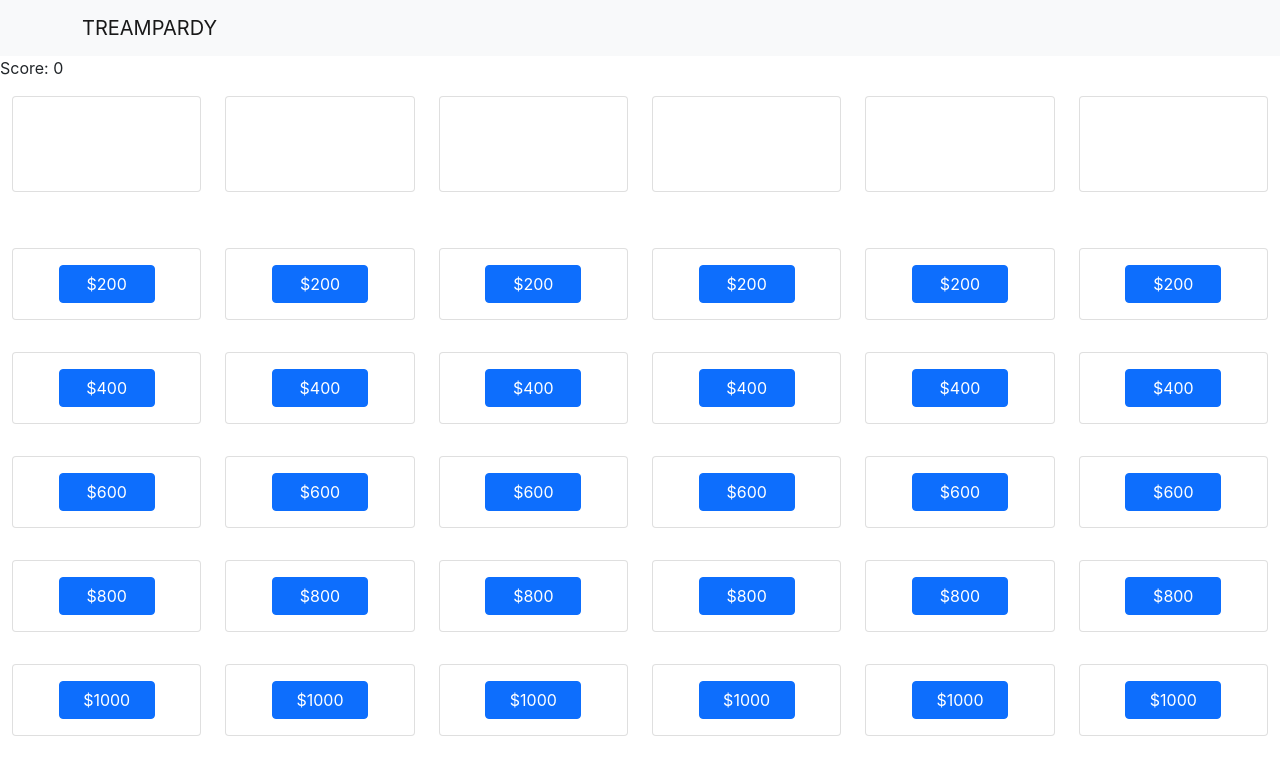
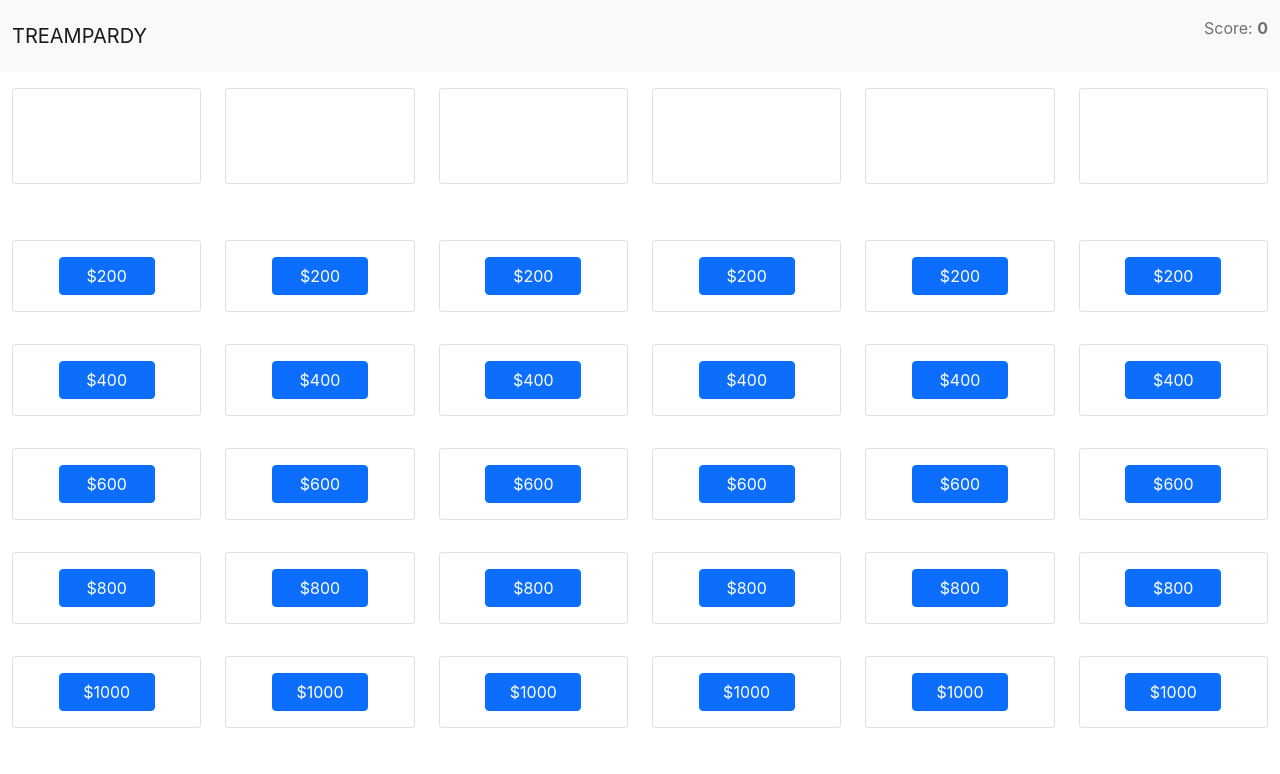
Before and after one commit to lindseykay/Treampardy, a React (Create React App) app: page /gameboard in a window 1280 px wide. Shown: the top 774 px of the page. Built offline with nearby package versions, Linux system fonts and the light colour scheme; no server answers.

Commit message:
Moved score to header

```diff
--- a/src/GameComponents/GameBoard.jsx
+++ b/src/GameComponents/GameBoard.jsx
@@ -7,14 +7,12 @@ import HeaderCard from "./HeaderCard";
 import BoardCard from "./BoardCard";
 import ClueModal from "./ClueModal";
 import AnswerModal from "./AnswerModal";
-import { ScrollRestoration } from "react-router-dom";
 
 export default function GameBoard(props) {
     return (
         <>
             <div>
-                {HeaderBar("TREAMPARDY")}
-                Score: {props.score}
+                {HeaderBar(props, "TREAMPARDY")}
             </div>
             <div>
                 <Container fluid>
--- a/src/GameComponents/GameBoardHeader.jsx
+++ b/src/GameComponents/GameBoardHeader.jsx
@@ -3,11 +3,18 @@ import React from "react";
 import Navbar from "react-bootstrap/Navbar";
 import Container from "react-bootstrap/Container";
 
-export default function HeaderBar(text) {
+export default function HeaderBar(props, text) {
     return (
         <Navbar bg="light">
-            <Container>
-                <Navbar.Brand>{text}</Navbar.Brand>
+            <Container fluid>
+                <Navbar.Collapse>
+                    <Navbar.Brand>{text}</Navbar.Brand>
+                </Navbar.Collapse>
+                <Navbar.Collapse className="justify-content-end">
+                    <Navbar.Text>
+                        <p>Score: <strong>{props.score}</strong></p>
+                    </Navbar.Text>
+                </Navbar.Collapse>
             </Container>
         </Navbar>
     )
```
